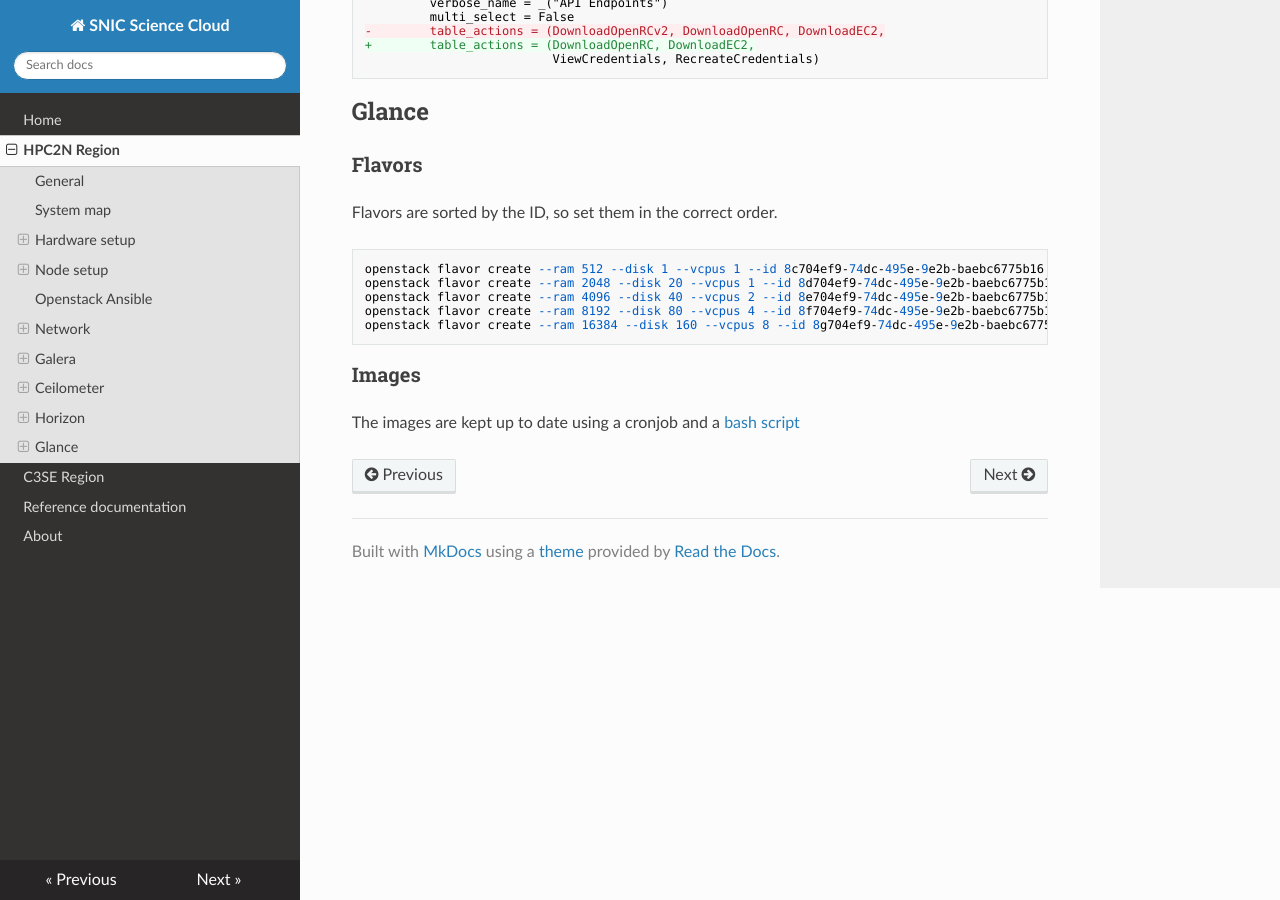
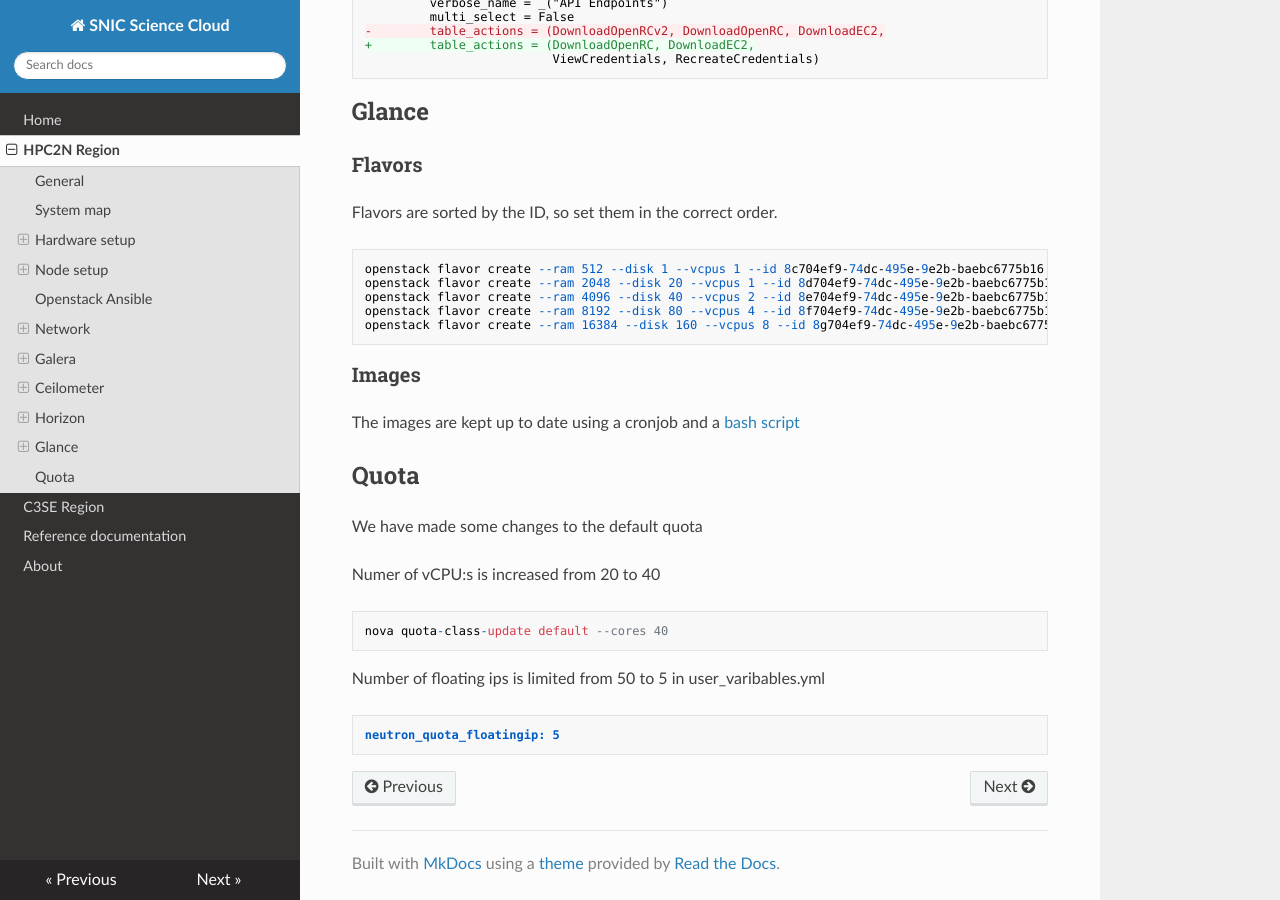
Before and after one commit to SNICScienceCloud/operators-documentation, an MkDocs documentation site: the page built from docs/config_hpc2n.md, in a window 1280 px wide and 900 px high, scrolled down 9867 px. Built offline with MkDocs 1.6.1, drawn with Linux system fonts in a browser that asks for light colours; nearby versions of some CDN libraries; old or Windows-style settings are respelled for this version of MkDocs.

Commit message:
Added quota changes

```diff
--- a/docs/config_hpc2n.md
+++ b/docs/config_hpc2n.md
@@ -499,3 +499,15 @@ Flavors are sorted by the ID, so set them in the correct order.
 ### Images
 
 The images are kept up to date using a cronjob and a [bash script](scripts/update_images_1.2.tgz)
+
+## Quota
+
+We have made some changes to the default quota
+
+Numer of vCPU:s is increased from 20 to 40
+
+    nova quota-class-update default --cores 40
+
+Number of floating ips is limited from 50 to 5 in user_varibables.yml
+
+    neutron_quota_floatingip: 5
--- a/docs/hpc2n_conf/user_variables.yml
+++ b/docs/hpc2n_conf/user_variables.yml
@@ -319,3 +319,5 @@ ceilometer_event_time_to_live: 604800
 cinder_ceilometer_enabled: true
 glance_ceilometer_enabled: true
 nova_ceilometer_enabled: true
+
+neutron_quota_floatingip: 5
```
